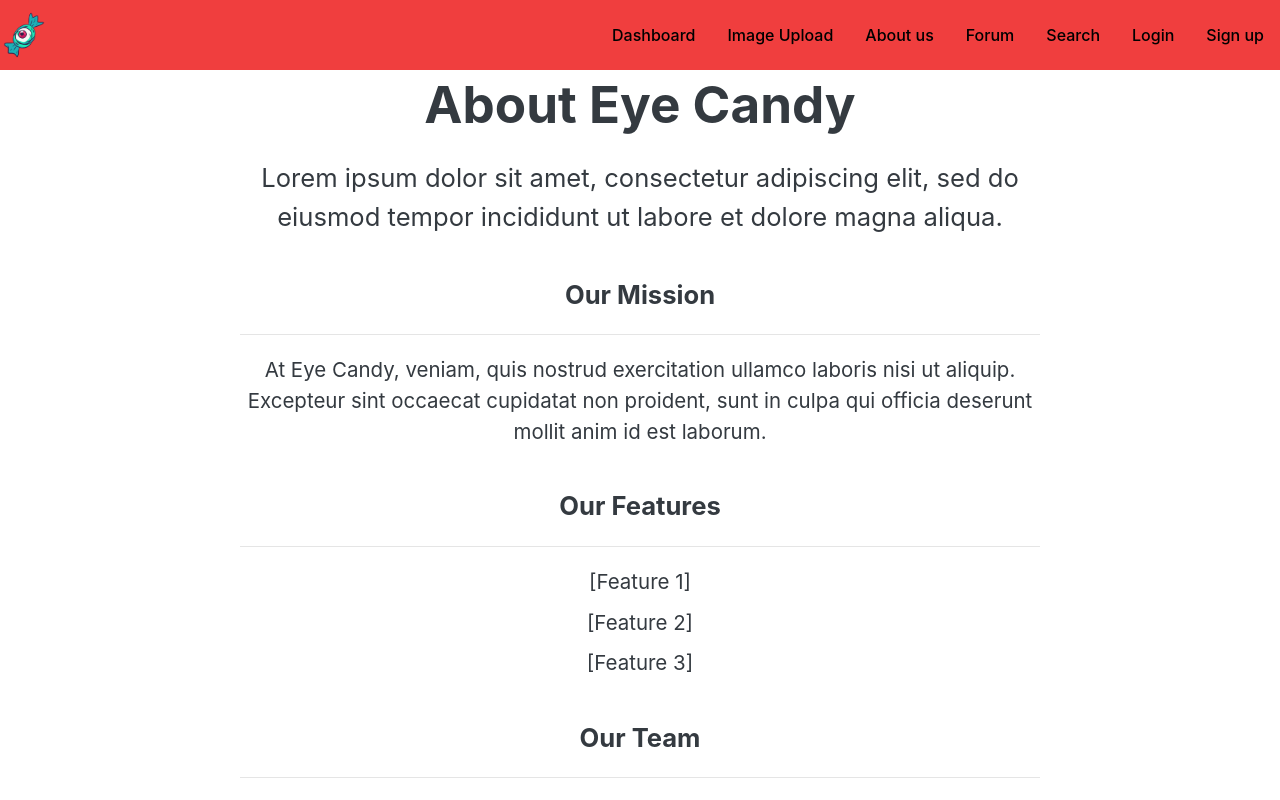
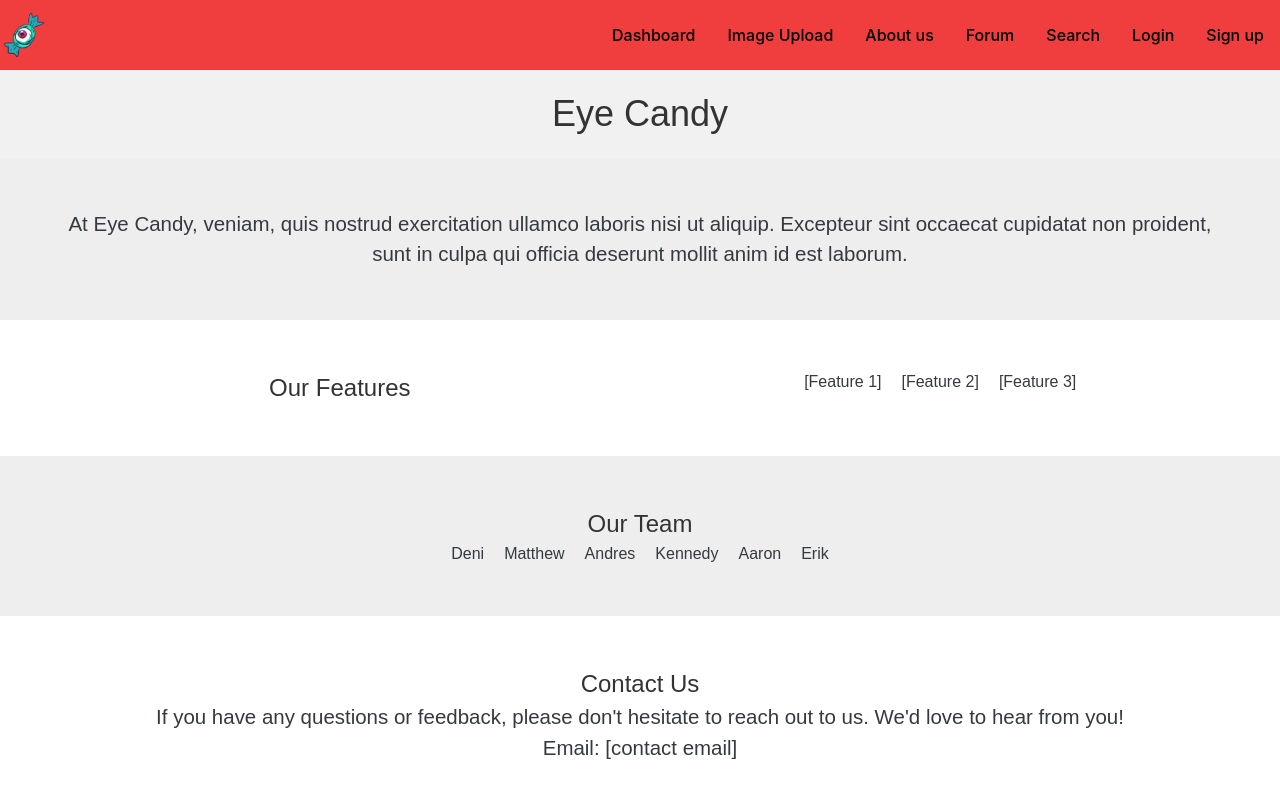
Before and after one commit to 490-Team-MAAKDE/490-Project, a React (Create React App) app in the folder Eye Candy Project/Code Design/Front-End/eye-candy/: page /about-us in a window 1280 px wide. Shown: the top 800 px of the page. Built offline with nearby package versions, Linux system fonts and the light colour scheme.

Commit message:
modified the aboutus page

```diff
--- a/Eye Candy Project/Code Design/Front-End/eye-candy/src/Pages/AboutUs.css
+++ b/Eye Candy Project/Code Design/Front-End/eye-candy/src/Pages/AboutUs.css
@@ -1,68 +1,72 @@
-
-*{
-    box-sizing: border-box;
+.body {
+  font-family: Arial, sans-serif;
+  font-size: 16px;
+  line-height: 1.5;
   margin: 0;
   padding: 0;
-    color: #343a40;
 }
-    .about-us-container {
-    max-width: 800px;
+
+.header__title__about {
+  background-color: #f1f1f1;
   margin: 0 auto;
+  padding: 20px;
   text-align: center;
 }
 
-    .about-us-section {
-    margin-bottom: 40px;
+.h1 {
+  margin: 0;
+  font-size: 36px;
+  color: #333;
 }
 
-    .about-us-title {
-    font-size: clamp(0.8rem, 4vw, 5.16rem);
-    font-weight: bold;
-    margin-bottom: 20px;
+.mission {
+  padding: 50px;
+  background-color: #eee;
+  text-align: center;
 }
-
-    .about-us-subtitle {
-    font-size: clamp(0.64rem, 2vw, 2.4rem);
-    font-weight: bold;
-    margin-bottom: 10px;
+.features {
+  padding: 50px;
+  text-align: center;
 }
-
-    .about-us-description {
-    font-size: clamp(0.64rem, 2vw, 2.4rem);
-    line-height: 1.5;
+.features h2 {
+  margin-top: 0;
+  font-size: 24px;
+  color: #333;
 }
-
-    .about-us-text {
-    font-size: clamp(0.5rem, 1.6vw, 1.6rem);
-    line-height: 1.5;
-    margin-bottom: 20px;
-    color: #343a40;
+.features ul {
+  list-style-type: none;
+  padding: 0;
+  margin: 0;
 }
-
-    .about-us-list {
+.features li {
+  display: inline-block;
+  margin: 0 10px;
+}
+.team {
+  padding: 50px;
+  background-color: #eee;
+  text-align: center;
+}
+.team h2 {
+  margin-top: 0;
+  font-size: 24px;
+  color: #333;
+}
+.team ul {
+  list-style-type: none;
+  padding: 0;
   margin: 0;
-    padding: 0;
-    list-style: none;
 }
-
-    .about-us-list li {
-    font-size: clamp(0.5rem, 1.6vw, 1.6rem);
-    line-height: 1.5;
-    margin-bottom: 10px;
-    color: #343a40;
+.team li {
+  display: inline-block;
+  margin: 0 10px;
 }
-
-    .dev-list li {
-    list-style: none;
-    font-size: clamp(0.5rem, 1.6vw, 1.6rem);
-    line-height: 1.5;
-    margin-bottom: 10px;
-    color: #343a40;
+.contact {
+  padding: 50px;
+  text-align: center;
 }
-
-    hr {
-    border: none;
-    border-top: 1px solid #ccc;
-    margin: 20px 0;
-    opacity: 0.5
+.contact h2 {
+  margin-top: 0;
+  font-size: 24px;
+  color: #333;
 }
--- a/Eye Candy Project/Code Design/Front-End/eye-candy/src/Pages/AboutUs.js
+++ b/Eye Candy Project/Code Design/Front-End/eye-candy/src/Pages/AboutUs.js
@@ -1,43 +1,29 @@
-import React from 'react';
-import "./AboutUs.css"
+import React from "react";
+import "./AboutUs.css";
 function AboutUs() {
   return (
-    <div className="about-us-container">
-      <div className="about-us-section">
-        <h1 className="about-us-title">About Eye Candy</h1>
-        <p className="about-us-description">
-        Lorem ipsum dolor sit amet, consectetur adipiscing elit, sed do eiusmod tempor incididunt ut labore et dolore magna aliqua.
+    <div className="body">
+      <header className="header__title__about">
+        <h1 className="h1">Eye Candy</h1>
+      </header>
+      <section className="mission">
+        <p>
+          At Eye Candy, veniam, quis nostrud exercitation ullamco laboris nisi
+          ut aliquip. Excepteur sint occaecat cupidatat non proident, sunt in
+          culpa qui officia deserunt mollit anim id est laborum.
         </p>
-      </div>
-
-      {/* Our Mission */}
-      <div className="about-us-section">
-        <h2 className="about-us-subtitle">Our Mission</h2>
-        <hr />
-        <p className="about-us-text">
-          At Eye Candy, veniam, quis nostrud exercitation ullamco laboris nisi ut aliquip. Excepteur sint occaecat cupidatat non proident, sunt in culpa qui officia deserunt mollit anim id est laborum.
-        </p>
-      </div>
-
-      {/* Our Features */}
-      <div className="about-us-section">
-        <h2 className="about-us-subtitle">Our Features</h2>
-        <hr />
-        <ul className="about-us-list">
+      </section>
+      <section className="features">
+        <h2>Our Features</h2>
+        <ul>
           <li>[Feature 1]</li>
           <li>[Feature 2]</li>
           <li>[Feature 3]</li>
         </ul>
-      </div>
-
-      {/* Our Team */}
-      <div className="about-us-section">
-        <h2 className="about-us-subtitle">Our Team</h2>
-        <hr />
-        <p className="about-us-text">
-          Our team is composed of experienced developers and designers who are passionate about delivering the best possible experience for our users. We're committed to staying up-to-date with the latest technologies and design trends.
-        </p>
-        <ul className="dev-list">
+      </section>
+      <section className="team">
+        <h2>Our Team</h2>
+        <ul>
           <li>Deni</li>
           <li>Matthew</li>
           <li>Andres</li>
@@ -45,19 +31,15 @@ function AboutUs() {
           <li>Aaron</li>
           <li>Erik</li>
         </ul>
-      </div>
-
-      {/* Contact Us */}
-      <div className="about-us-section">
-        <h2 className="about-us-subtitle">Contact Us</h2>
-        <hr />
-        <p className="about-us-text">
-          If you have any questions or feedback, please don't hesitate to reach out to us. We'd love to hear from you!
+      </section>
+      <section className="contact">
+        <h2>Contact Us</h2>
+        <p>
+          If you have any questions or feedback, please don't hesitate to reach
+          out to us. We'd love to hear from you!
         </p>
-        <p className="about-us-text">
-          Email: [contact email]<br />
-        </p>
-      </div>
+        <p>Email: [contact email]</p>
+      </section>
     </div>
   );
 }
```
Lines whose indentation alone changed are shown as unchanged.
